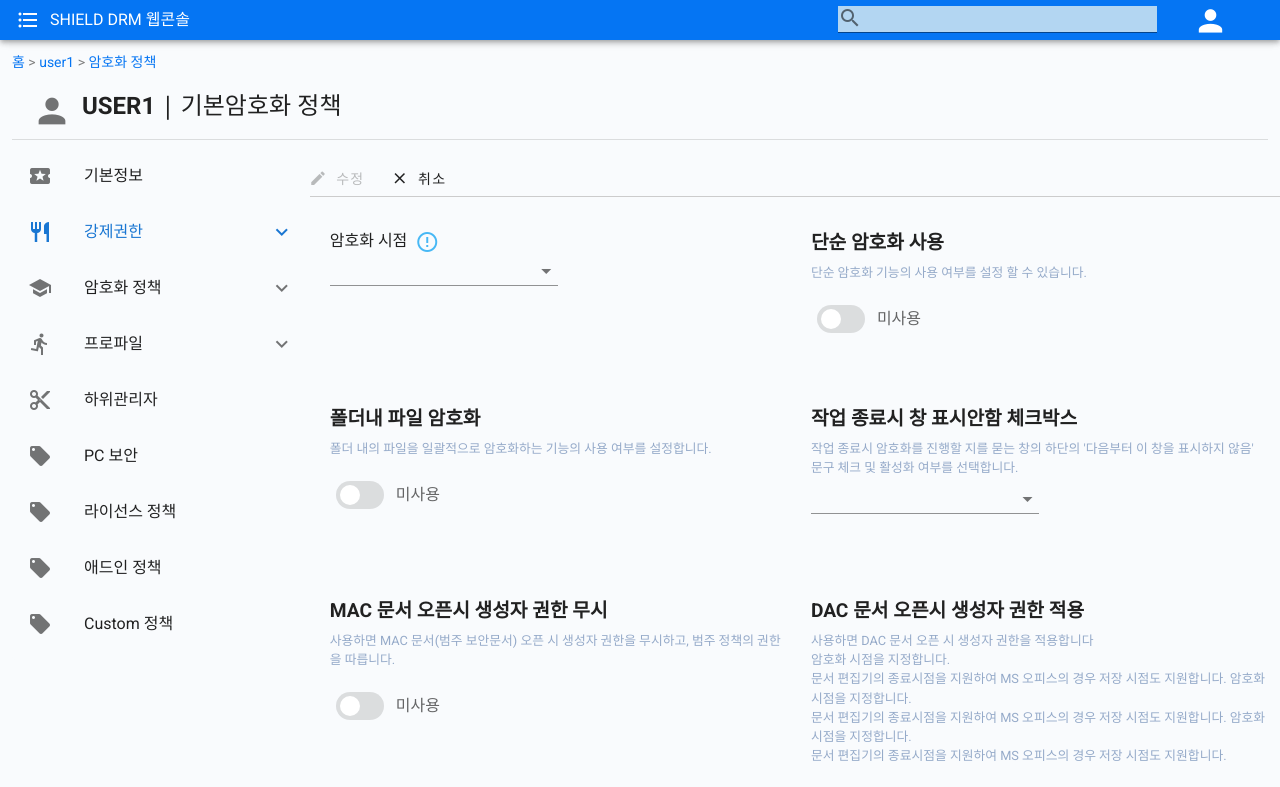
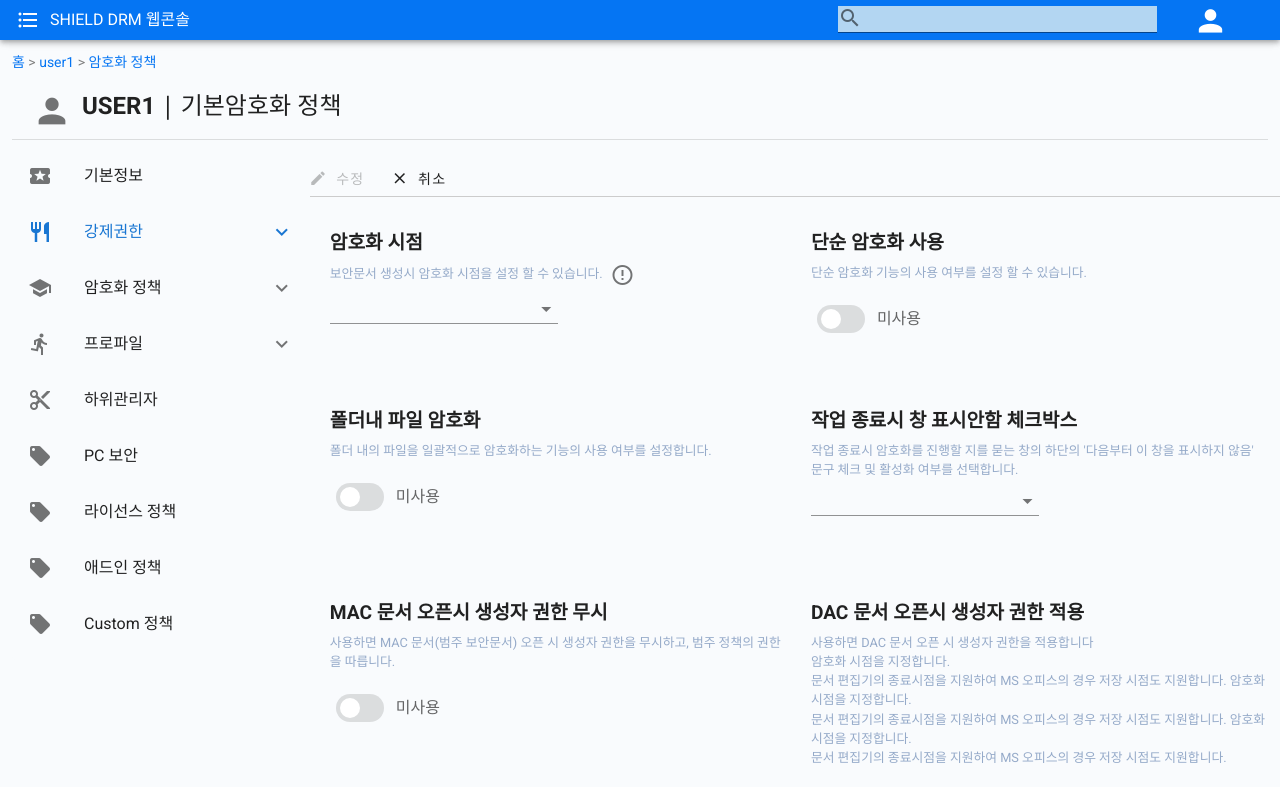
Before and after one commit to woo-da-young/cs_console_demo, a Vue app: page / in a window 1280 px wide. Shown: the top 787 px of the page. Built offline with nearby package versions, Linux system fonts and the light colour scheme.

Commit message:
주석 변경

```diff
--- a/src/Home.vue
+++ b/src/Home.vue
@@ -177,13 +177,19 @@
           <!-- 1번째 줄 -->
           <v-row class="contents_layout">
             <v-col cols="6" >
-              <!-- <div class="contents_title">암호화 시점</div>
-              <div class="contents_comment">보안문서 생성시 암호화 시점을 설정 할 수 있습니다.</div> -->
-              <v-tooltip bottom :open-on-hover="false">
+              <div class="contents_title">암호화 시점</div>
+              <div class="contents_comment">
+                <v-tooltip bottom :open-on-hover="false">
                 <!-- <template v-slot:activator="{ on, attrs }">암호화 시점<v-icon  color="#47B8F5" v-bind="attrs" v-on="on" right>mdi-alert-circle-outline</v-icon></template> -->
-                <template #activator="{ on }">암호화 시점<v-icon  color="#47B8F5" @click="on.click" right>mdi-alert-circle-outline</v-icon></template>
-                <span >보안문서 생성시 암호화 시점을 설정 할 수 있습니다.</span>
+                <template #activator="{ on }">보안문서 생성시 암호화 시점을 설정 할 수 있습니다.<v-icon  color="gray" @click="on.click" style="" right>mdi-alert-circle-outline</v-icon></template>
+                  <ul class="contents_comment-ul">
+                    <li>문서편집기 저장 시 암호화는 MS Office 계열의 어플리케이션 (예: MS Word, MS PowerPoint, MS Excel)만 지원합니다.</li>
+                    <li>여타 어플리케이션은 문서 저장 시에 암호화 여부를 묻는 지 않고, 문서편집기 종료 시에만 암호화 여부를 묻습니다.</li>
+                  </ul>
               </v-tooltip>
+
+                </div>
+
               <v-select
                 :items="selectList"
                 dense
```
